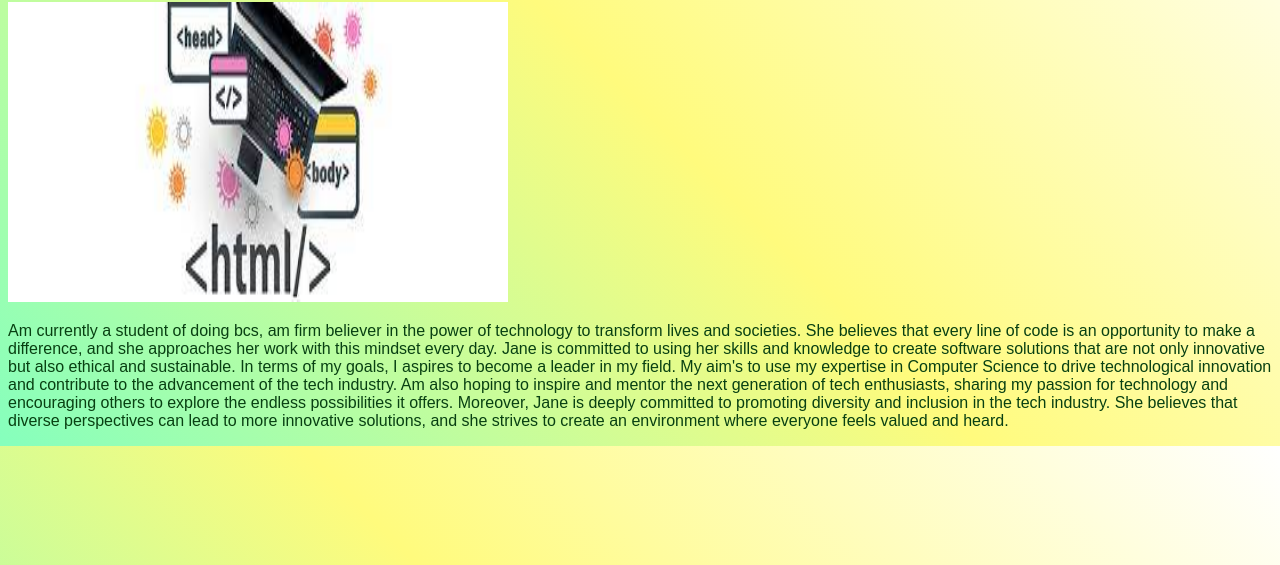
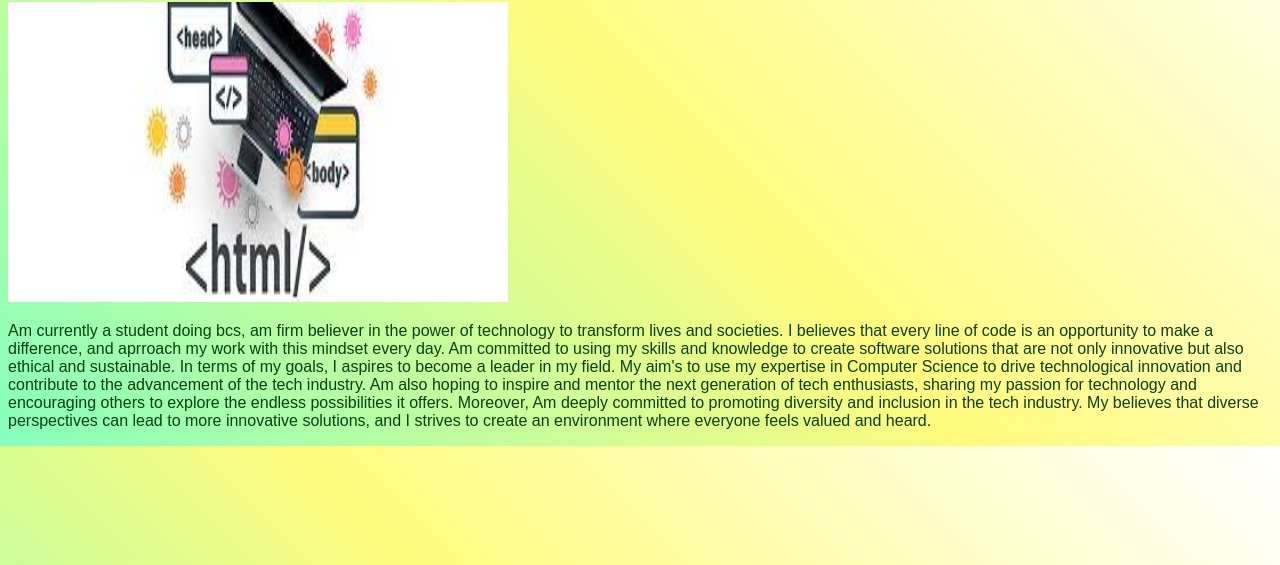
Before and after one commit to ChrisBarack/advert, a plain HTML site: page index.html in a window 1280 px wide. Shown: the part 235-800 px from the top of the page. Drawn offline with Linux system fonts and the light colour scheme.

Commit message:
Update index.html

```diff
--- a/index.html
+++ b/index.html
@@ -70,9 +70,9 @@
 
 
         <p>
-            Am currently a student of doing bcs, am firm believer in the power of technology to transform lives and societies. She believes that every line of code is an opportunity to make a difference, and she approaches her work with this mindset every day. Jane is committed to using her skills and knowledge to create software solutions that are not only innovative but also ethical and sustainable.
+            Am currently a student doing bcs, am firm believer in the power of technology to transform lives and societies. I believes that every line of code is an opportunity to make a difference, and aprroach my  work with this mindset every day. Am  committed to using my skills and knowledge to create software solutions that are not only innovative but also ethical and sustainable.
             In terms of my goals, I aspires to become a leader in my field. My aim's to use my expertise in Computer Science to drive technological innovation and contribute to the advancement of the tech industry. Am also hoping to inspire and mentor the next generation of tech enthusiasts, sharing my passion for technology and encouraging others to explore the endless possibilities it offers.
-            Moreover, Jane is deeply committed to promoting diversity and inclusion in the tech industry. She believes that diverse perspectives can lead to more innovative solutions, and she strives to create an environment where everyone feels valued and heard.
+            Moreover, Am deeply committed to promoting diversity and inclusion in the tech industry. My believes that diverse perspectives can lead to more innovative solutions, and I strives to create an environment where everyone feels valued and heard.
 
         </p>
     </div>
```
